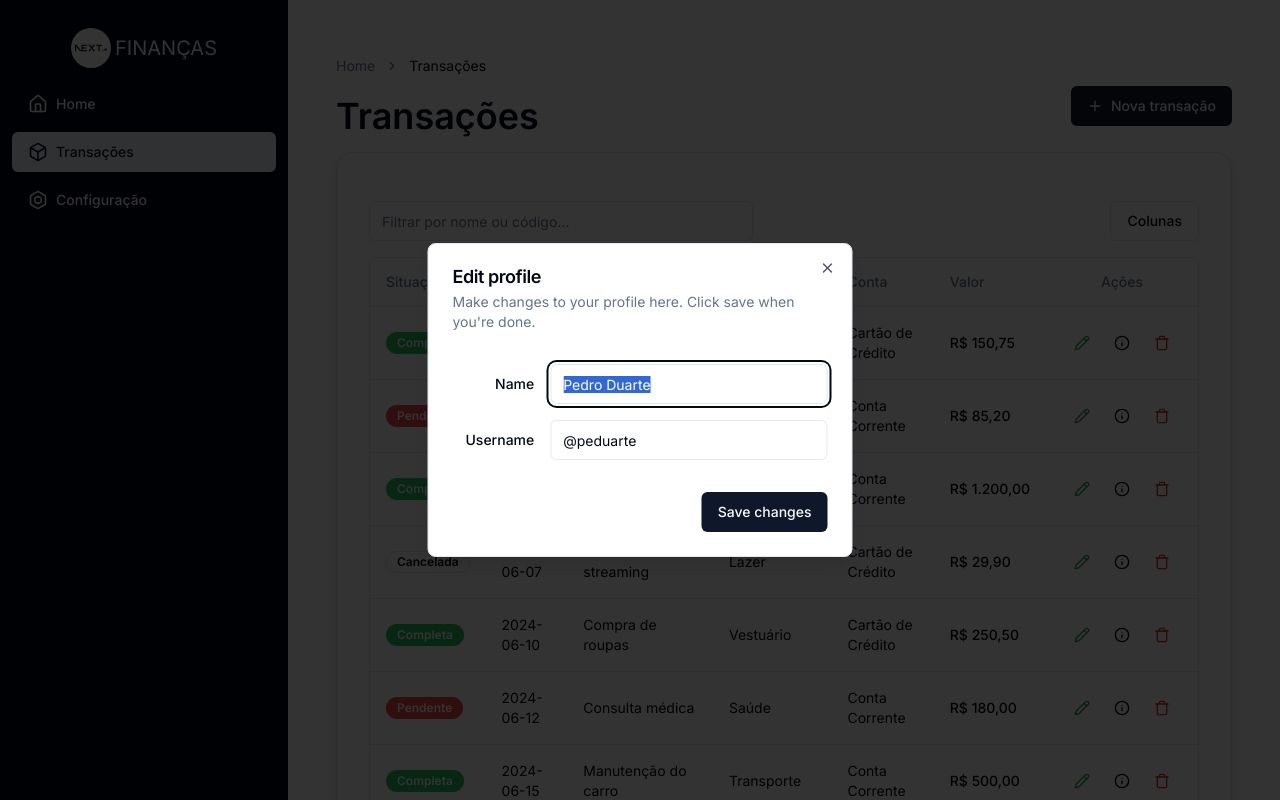
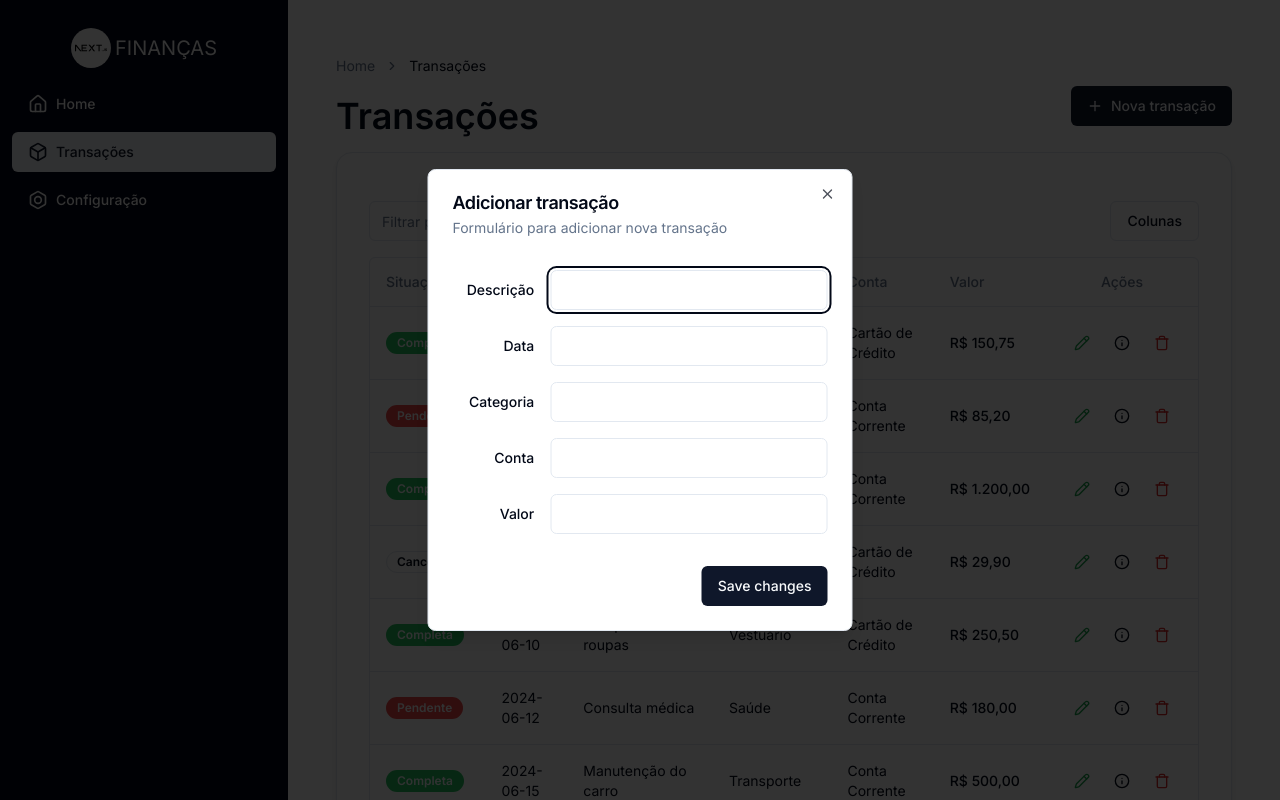
Before and after one commit to lefurtado/controle-financeiro, a Next.js app: page /transacoes in a window 1280 px wide. Both pictures are taken after a click on the button "Nova transação". Shown: the top 800 px of the page. Built offline with nearby package versions, Linux system fonts and the light colour scheme.

Commit message:
✨feat: modal new transaction

```diff
--- a/package.json
+++ b/package.json
@@ -15,14 +15,17 @@
     "@radix-ui/react-dialog": "^1.1.0",
     "@radix-ui/react-dropdown-menu": "^2.1.0",
     "@radix-ui/react-label": "^2.1.0",
+    "@radix-ui/react-popover": "^1.1.1",
     "@radix-ui/react-separator": "^1.1.0",
     "@radix-ui/react-slot": "^1.1.0",
     "@tanstack/react-table": "^8.17.3",
     "class-variance-authority": "^0.7.0",
     "clsx": "^2.1.1",
+    "date-fns": "^3.6.0",
     "lucide-react": "^0.395.0",
     "next": "14.2.4",
     "react": "^18",
+    "react-day-picker": "^8.10.1",
     "react-dom": "^18",
     "react-hook-form": "^7.52.0",
     "tailwind-merge": "^2.3.0",
--- a/src/app/transacoes/page.tsx
+++ b/src/app/transacoes/page.tsx
@@ -21,6 +21,7 @@
 import { Label } from "@/components/ui/label";
 import { DataTable } from "@/components/ui/data-table";
 import { PlusIcon } from "lucide-react";
+import FormTransaction from "@/components/core/form-transaction";
 
 async function getData(): Promise<Transaction[]> {
   // Fetch data from your API here.
@@ -144,25 +145,12 @@
           </Button>
           <DialogContent className="sm:max-w-[425px] max-w-xs rounded-xl">
             <DialogHeader>
-              <DialogTitle>Edit profile</DialogTitle>
+              <DialogTitle>Adicionar transação</DialogTitle>
               <DialogDescription>
-                Make changes to your profile here. Click save when you're done.
+                Formulário para adicionar nova transação
               </DialogDescription>
             </DialogHeader>
-            <div className="grid gap-4 py-4">
-              <div className="grid grid-cols-4 items-center gap-4">
-                <Label htmlFor="name" className="text-right">
-                  Name
-                </Label>
-                <Input id="name" value="Pedro Duarte" className="col-span-3" />
-              </div>
-              <div className="grid grid-cols-4 items-center gap-4">
-                <Label htmlFor="username" className="text-right">
-                  Username
-                </Label>
-                <Input id="username" value="@peduarte" className="col-span-3" />
-              </div>
-            </div>
+            <FormTransaction />
             <DialogFooter>
               <Button type="submit">Save changes</Button>
             </DialogFooter>
--- /dev/null
+++ b/src/components/core/form-transaction.tsx
@@ -0,0 +1,40 @@
+import * as React from "react";
+import { Input } from "../ui/input";
+import { Label } from "../ui/label";
+
+export default function FormTransaction() {
+  return (
+    <div className="grid gap-4 py-4">
+      <div className="grid grid-cols-4 items-center gap-4">
+        <Label htmlFor="description" className="text-right">
+          Descrição
+        </Label>
+        <Input id="description" value="" className="col-span-3" />
+      </div>
+      <div className="grid grid-cols-4 items-center gap-4">
+        <Label htmlFor="date" className="text-right">
+          Data
+        </Label>
+        <Input id="date" value="" className="col-span-3" />
+      </div>
+      <div className="grid grid-cols-4 items-center gap-4">
+        <Label htmlFor="category" className="text-right">
+          Categoria
+        </Label>
+        <Input id="category" value="" className="col-span-3" />
+      </div>
+      <div className="grid grid-cols-4 items-center gap-4">
+        <Label htmlFor="account" className="text-right">
+          Conta
+        </Label>
+        <Input id="account" value="" className="col-span-3" />
+      </div>
+      <div className="grid grid-cols-4 items-center gap-4">
+        <Label htmlFor="amount" className="text-right">
+          Valor
+        </Label>
+        <Input id="amount" value="" className="col-span-3" />
+      </div>
+    </div>
+  );
+}
--- /dev/null
+++ b/src/components/ui/calendar.tsx
@@ -0,0 +1,66 @@
+"use client"
+
+import * as React from "react"
+import { ChevronLeft, ChevronRight } from "lucide-react"
+import { DayPicker } from "react-day-picker"
+
+import { cn } from "@/lib/utils"
+import { buttonVariants } from "@/components/ui/button"
+
+export type CalendarProps = React.ComponentProps<typeof DayPicker>
+
+function Calendar({
+  className,
+  classNames,
+  showOutsideDays = true,
+  ...props
+}: CalendarProps) {
+  return (
+    <DayPicker
+      showOutsideDays={showOutsideDays}
+      className={cn("p-3", className)}
+      classNames={{
+        months: "flex flex-col sm:flex-row space-y-4 sm:space-x-4 sm:space-y-0",
+        month: "space-y-4",
+        caption: "flex justify-center pt-1 relative items-center",
+        caption_label: "text-sm font-medium",
+        nav: "space-x-1 flex items-center",
+        nav_button: cn(
+          buttonVariants({ variant: "outline" }),
+          "h-7 w-7 bg-transparent p-0 opacity-50 hover:opacity-100"
+        ),
+        nav_button_previous: "absolute left-1",
+        nav_button_next: "absolute right-1",
+        table: "w-full border-collapse space-y-1",
+        head_row: "flex",
+        head_cell:
+          "text-muted-foreground rounded-md w-9 font-normal text-[0.8rem]",
+        row: "flex w-full mt-2",
+        cell: "h-9 w-9 text-center text-sm p-0 relative [&:has([aria-selected].day-range-end)]:rounded-r-md [&:has([aria-selected].day-outside)]:bg-accent/50 [&:has([aria-selected])]:bg-accent first:[&:has([aria-selected])]:rounded-l-md last:[&:has([aria-selected])]:rounded-r-md focus-within:relative focus-within:z-20",
+        day: cn(
+          buttonVariants({ variant: "ghost" }),
+          "h-9 w-9 p-0 font-normal aria-selected:opacity-100"
+        ),
+        day_range_end: "day-range-end",
+        day_selected:
+          "bg-primary text-primary-foreground hover:bg-primary hover:text-primary-foreground focus:bg-primary focus:text-primary-foreground",
+        day_today: "bg-accent text-accent-foreground",
+        day_outside:
+          "day-outside text-muted-foreground opacity-50 aria-selected:bg-accent/50 aria-selected:text-muted-foreground aria-selected:opacity-30",
+        day_disabled: "text-muted-foreground opacity-50",
+        day_range_middle:
+          "aria-selected:bg-accent aria-selected:text-accent-foreground",
+        day_hidden: "invisible",
+        ...classNames,
+      }}
+      components={{
+        IconLeft: ({ ...props }) => <ChevronLeft className="h-4 w-4" />,
+        IconRight: ({ ...props }) => <ChevronRight className="h-4 w-4" />,
+      }}
+      {...props}
+    />
+  )
+}
+Calendar.displayName = "Calendar"
+
+export { Calendar }
--- /dev/null
+++ b/src/components/ui/popover.tsx
@@ -0,0 +1,31 @@
+"use client"
+
+import * as React from "react"
+import * as PopoverPrimitive from "@radix-ui/react-popover"
+
+import { cn } from "@/lib/utils"
+
+const Popover = PopoverPrimitive.Root
+
+const PopoverTrigger = PopoverPrimitive.Trigger
+
+const PopoverContent = React.forwardRef<
+  React.ElementRef<typeof PopoverPrimitive.Content>,
+  React.ComponentPropsWithoutRef<typeof PopoverPrimitive.Content>
+>(({ className, align = "center", sideOffset = 4, ...props }, ref) => (
+  <PopoverPrimitive.Portal>
+    <PopoverPrimitive.Content
+      ref={ref}
+      align={align}
+      sideOffset={sideOffset}
+      className={cn(
+        "z-50 w-72 rounded-md border bg-popover p-4 text-popover-foreground shadow-md outline-none data-[state=open]:animate-in data-[state=closed]:animate-out data-[state=closed]:fade-out-0 data-[state=open]:fade-in-0 data-[state=closed]:zoom-out-95 data-[state=open]:zoom-in-95 data-[side=bottom]:slide-in-from-top-2 data-[side=left]:slide-in-from-right-2 data-[side=right]:slide-in-from-left-2 data-[side=top]:slide-in-from-bottom-2",
+        className
+      )}
+      {...props}
+    />
+  </PopoverPrimitive.Portal>
+))
+PopoverContent.displayName = PopoverPrimitive.Content.displayName
+
+export { Popover, PopoverTrigger, PopoverContent }
```
Also changed, not shown: 1 other file (tests, documents, lock files or other folders).
